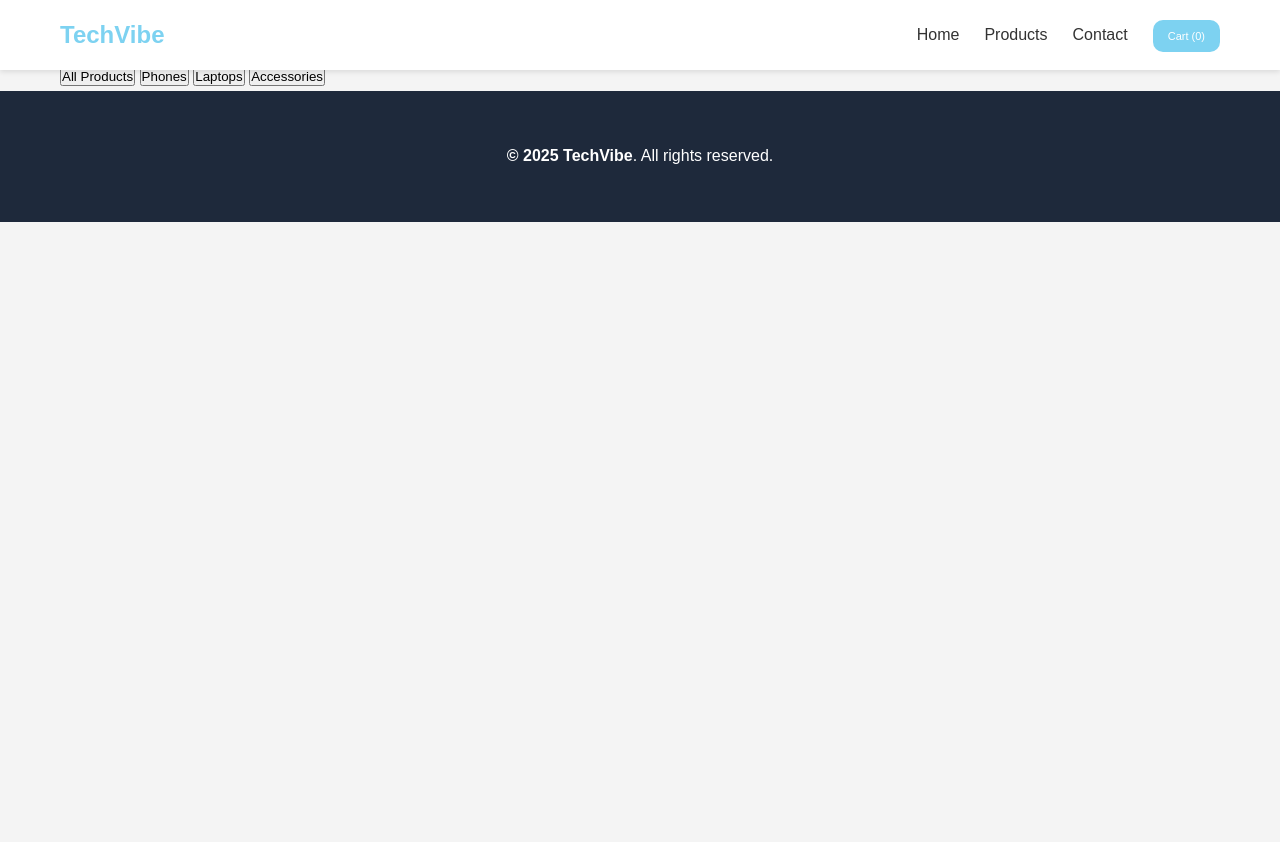
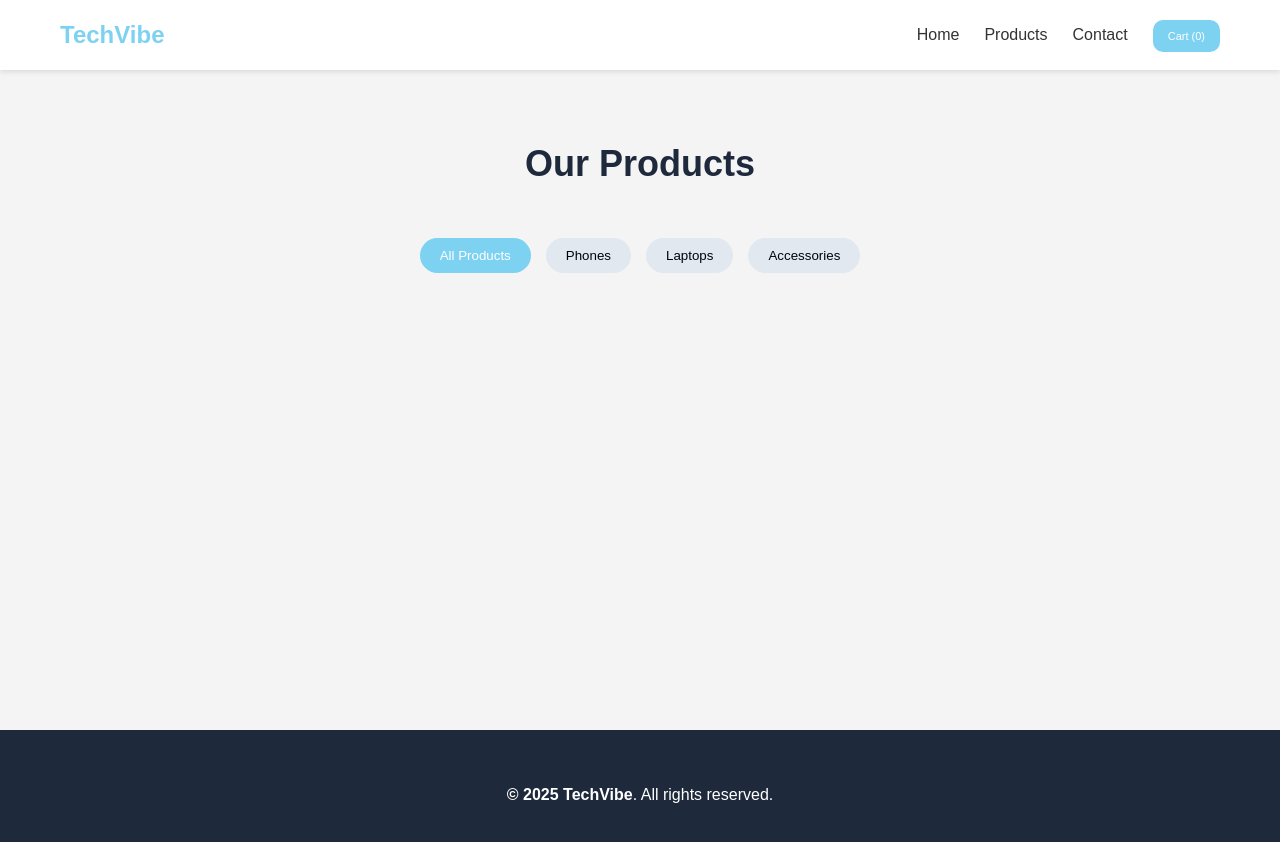
Before and after one commit to 912608zwanga/TechVibe-E-Commerce-Website, a plain HTML site: page products.html in a window 1280 px wide. Before the commit the page ends 800 px from the top, so only its background shows below. Drawn offline with Linux system fonts and the light colour scheme; files whose address does not match are found by name.

Commit message:
Lesson 8 : Product Page styling

```diff
--- a/style.css
+++ b/style.css
@@ -194,3 +194,38 @@ body {
     text-align: center;
     color: #ffffff;
 }
+
+.main-content {
+    padding: 60px 0; /* Adjusted for fixed navbar */
+    margin-top: 70px;
+    min-height: calc(100vh - 140px); /* Full height minus navbar */
+}
+.page-title {
+    text-align: center;
+    margin-bottom: 40px;
+    font-size: 36px;
+    color: #1e293b;
+}
+.filters {
+    display: flex;
+    justify-content: center;
+    gap: 15px;
+    margin-bottom: 40px;
+    flex-wrap: wrap;
+}
+
+.filter-btn {
+    background-color: #e2e8f0;
+    color: #01050a;
+    padding: 10px 20px;
+    border: none;
+    border-radius: 25px;
+    font-weight: 500;
+    cursor: pointer;
+    transition: all 0.3s ease;
+}
+
+.filter-btn:hover, .filter-btn.active {
+    background-color: #7dd2f1;
+    color: #ffffff;
+}
```
